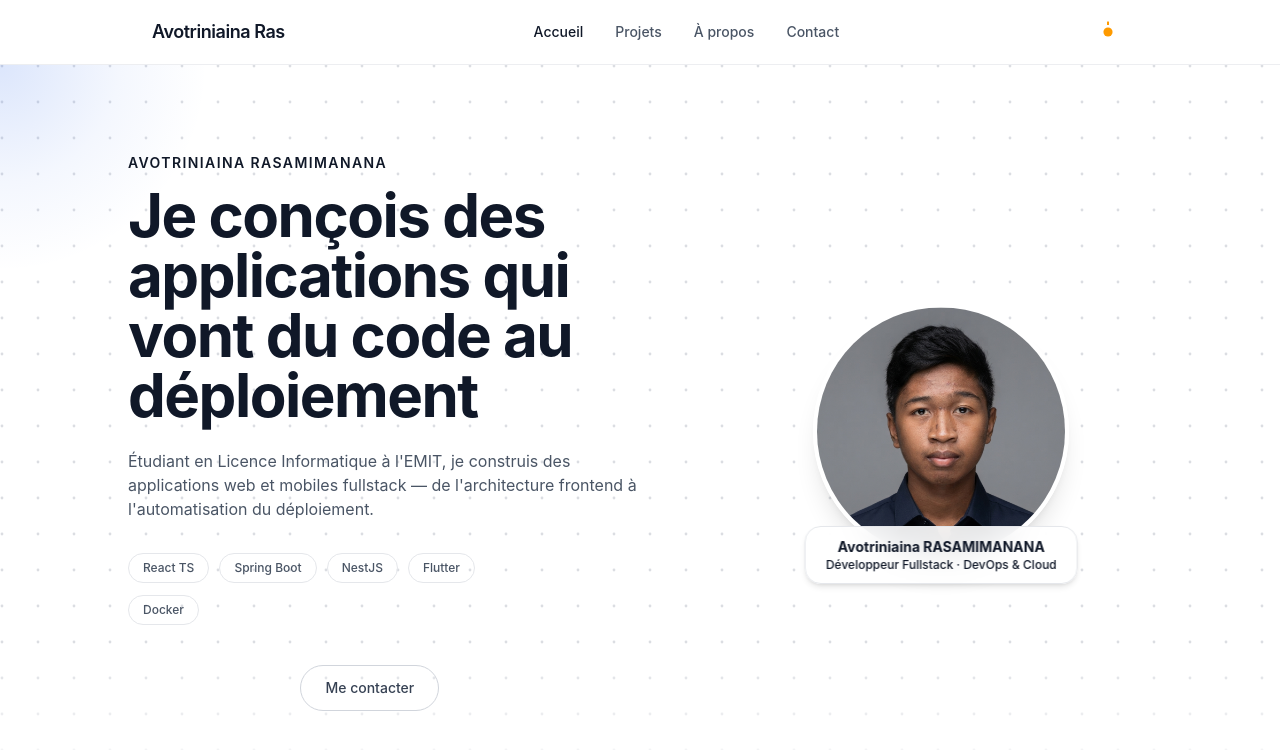
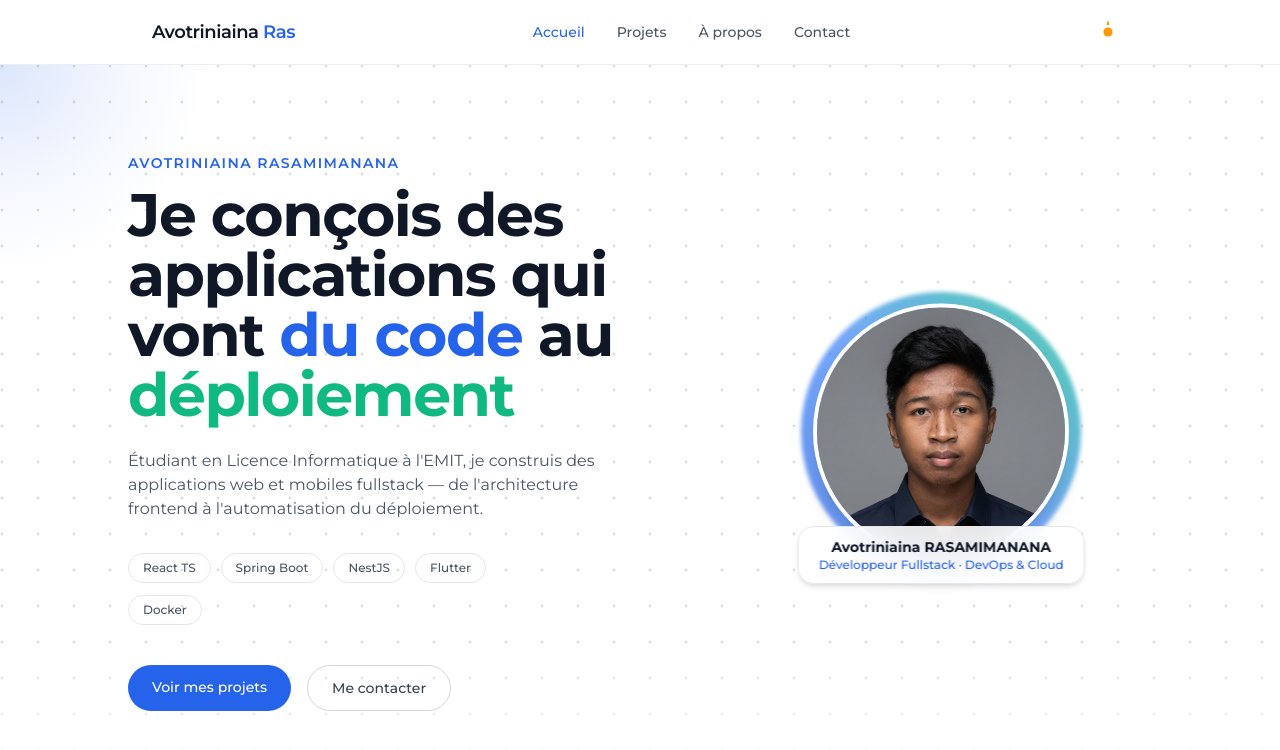
Before and after one commit to AvotriniainaRas/portfolio_avotriniaina, a React (Vite) app: page / in a window 1280 px wide. Shown: the top 750 px of the page. Built offline with nearby package versions, Linux system fonts and the light colour scheme.

Commit message:
chore: install montserrat and define brand color tokens (primary/accent)

```diff
--- a/src/index.css
+++ b/src/index.css
@@ -1,2 +1,10 @@
 @import 'tailwindcss';
 @custom-variant dark (&:where(.dark, .dark *));
+
+@theme {
+  --font-sans: 'Montserrat', ui-sans-serif, system-ui, sans-serif;
+
+  --color-primary: #2563eb; /* bleu principal */
+  --color-primary-light: #3b82f6;
+  --color-accent: #10b981; /* vert secondaire */
+}
--- a/src/main.tsx
+++ b/src/main.tsx
@@ -3,6 +3,12 @@ import { createRoot } from 'react-dom/client'
 import { RouterProvider } from 'react-router-dom'
 import { router } from './app/router'
 import { ThemeProvider } from './features/theme/ThemeProvider'
+
+import '@fontsource/montserrat/400.css'
+import '@fontsource/montserrat/500.css'
+import '@fontsource/montserrat/600.css'
+import '@fontsource/montserrat/700.css'
+import '@fontsource/montserrat/800.css'
 import './index.css'
 
 createRoot(document.getElementById('root')!).render(
```
